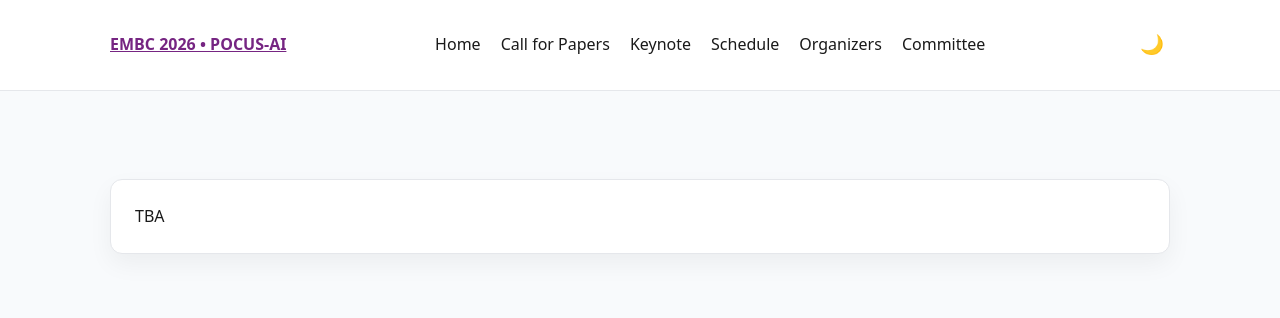
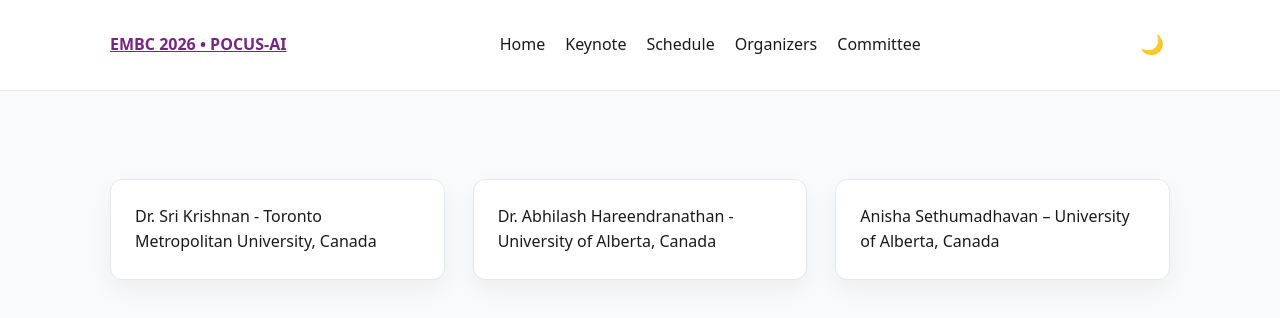
Before and after one commit to anisha-s/EMBC-2026-workshop, a plain HTML site: page committee.html in a window 1280 px wide. Drawn offline with Linux system fonts and the light colour scheme.

Commit message:
Update committee

```diff
--- a/committee.html
+++ b/committee.html
@@ -29,7 +29,7 @@
           <!-- Navigation links -->
           <div class="nav-links" role="navigation" aria-label="Main navigation">
             <a href="index.html">Home</a>
-            <a href="submission.html">Call for Papers</a>
+            <!-- <a href="submission.html">Call for Papers</a> -->
             <a href="keynote.html">Keynote</a>
             <a href="schedule.html">Schedule</a>
             <a href="organizers.html">Organizers</a>
@@ -51,10 +51,10 @@
 <main class="container">
 
 <section class="section grid">
-  <div class="card">TBA</div>
-  <!-- <div class="card">Dr. B. Clinician – Mayo Clinic</div>
-  <div class="card">Dr. C. Engineer – Philips Healthcare</div>
-  <div class="card">Dr. D. Scientist – ETH Zurich</div> -->
+  <!-- <div class="card">TBA</div> -->
+  <div class="card">Dr. Sri Krishnan - Toronto Metropolitan University, Canada</div>
+  <div class="card">Dr. Abhilash Hareendranathan - University of Alberta, Canada</div>
+  <div class="card">Anisha Sethumadhavan – University of Alberta, Canada</div>
 </section>
 
 </main>
```
